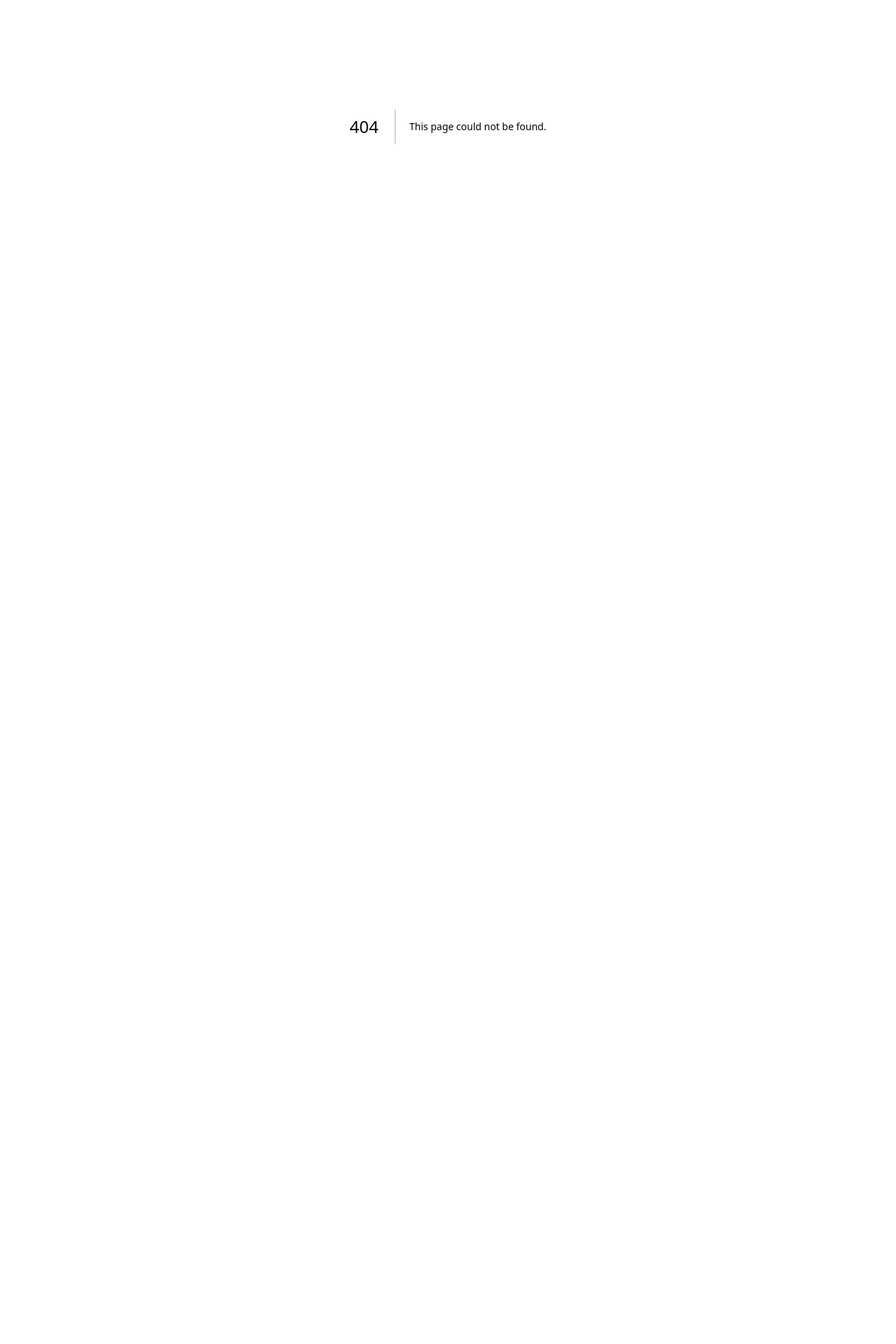
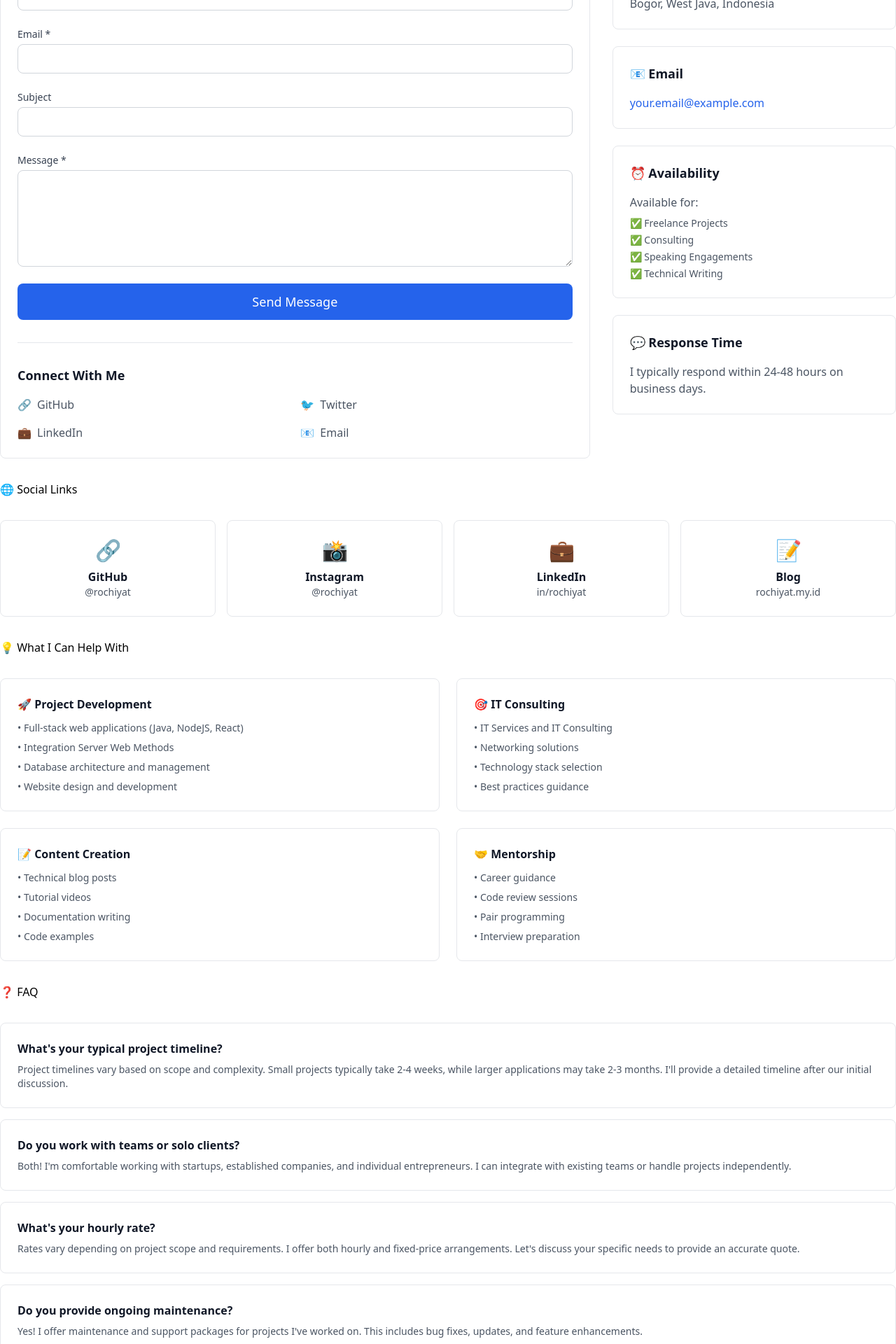
Before and after one commit to rochiyat/rochiyat.github.io, a Next.js app: page /contact-us in a window 1280 px wide. Before the commit this address had no page. Shown: the part 220-2140 px from the top of the page at 70% size. Before the commit the page ends 800 px from the top, so only its background shows below. Built offline with nearby package versions, Linux system fonts and the light colour scheme.

Commit message:
feat: Introduce new about me and contact pages.

```diff
--- a/pages/about.mdx
+++ b/pages/about.mdx
@@ -348,10 +348,5 @@ import { TechStack } from '@/components/projects/TechStack'
         Blog
       </button>
     </a>
-    <a href="/contact">
-      <button className="px-4 py-2 bg-blue-600 text-white rounded-lg font-medium hover:bg-blue-700 transition-colors">
-        Contact Me
-      </button>
-    </a>
   </div>
 </Card>
--- a/pages/contact.mdx
+++ b/pages/contact-us.mdx
@@ -4,10 +4,10 @@ import { Card } from '@/components/ui/Card'
 # 📧 Get In Touch
 
 <div className="max-w-4xl my-8">
-  <p className="text-lg text-gray-600 dark:text-gray-400 mb-8">
+  <div className="text-lg text-gray-600 dark:text-gray-400 mb-8">
     Have a project in mind? Want to discuss an opportunity? Or just want to say hi?
     I'd love to hear from you. Fill out the form below and I'll get back to you as soon as possible.
-  </p>
+  </div>
 </div>
 
 <div className="grid grid-cols-1 lg:grid-cols-3 gap-8 my-8">
@@ -20,9 +20,9 @@ import { Card } from '@/components/ui/Card'
       <h3 className="text-lg font-bold text-gray-900 dark:text-white mb-4">
         📍 Location
       </h3>
-      <p className="text-gray-600 dark:text-gray-400">
+      <div className="text-gray-600 dark:text-gray-400">
         Bogor, West Java, Indonesia
-      </p>
+      </div>
     </Card>
 
     <Card>
@@ -41,9 +41,9 @@ import { Card } from '@/components/ui/Card'
       <h3 className="text-lg font-bold text-gray-900 dark:text-white mb-4">
         ⏰ Availability
       </h3>
-      <p className="text-gray-600 dark:text-gray-400 mb-2">
+      <div className="text-gray-600 dark:text-gray-400 mb-2">
         Available for:
-      </p>
+      </div>
       <ul className="text-sm text-gray-600 dark:text-gray-400 space-y-1">
         <li>✅ Freelance Projects</li>
         <li>✅ Consulting</li>
@@ -56,9 +56,9 @@ import { Card } from '@/components/ui/Card'
       <h3 className="text-lg font-bold text-gray-900 dark:text-white mb-4">
         💬 Response Time
       </h3>
-      <p className="text-gray-600 dark:text-gray-400">
+      <div className="text-gray-600 dark:text-gray-400">
         I typically respond within 24-48 hours on business days.
-      </p>
+      </div>
     </Card>
   </div>
 </div>
@@ -70,7 +70,7 @@ import { Card } from '@/components/ui/Card'
     <Card hover className="text-center">
       <div className="text-3xl mb-2">🔗</div>
       <h4 className="font-bold text-gray-900 dark:text-white">GitHub</h4>
-      <p className="text-sm text-gray-600 dark:text-gray-400">@rochiyat</p>
+      <div className="text-sm text-gray-600 dark:text-gray-400">@rochiyat</div>
     </Card>
   </a>
 
@@ -78,7 +78,7 @@ import { Card } from '@/components/ui/Card'
     <Card hover className="text-center">
       <div className="text-3xl mb-2">📸</div>
       <h4 className="font-bold text-gray-900 dark:text-white">Instagram</h4>
-      <p className="text-sm text-gray-600 dark:text-gray-400">@rochiyat</p>
+      <div className="text-sm text-gray-600 dark:text-gray-400">@rochiyat</div>
     </Card>
   </a>
 
@@ -86,7 +86,7 @@ import { Card } from '@/components/ui/Card'
     <Card hover className="text-center">
       <div className="text-3xl mb-2">💼</div>
       <h4 className="font-bold text-gray-900 dark:text-white">LinkedIn</h4>
-      <p className="text-sm text-gray-600 dark:text-gray-400">in/rochiyat</p>
+      <div className="text-sm text-gray-600 dark:text-gray-400">in/rochiyat</div>
     </Card>
   </a>
 
@@ -94,7 +94,7 @@ import { Card } from '@/components/ui/Card'
     <Card hover className="text-center">
       <div className="text-3xl mb-2">📝</div>
       <h4 className="font-bold text-gray-900 dark:text-white">Blog</h4>
-      <p className="text-sm text-gray-600 dark:text-gray-400">rochiyat.my.id</p>
+      <div className="text-sm text-gray-600 dark:text-gray-400">rochiyat.my.id</div>
     </Card>
   </a>
 </div>
@@ -150,40 +150,40 @@ import { Card } from '@/components/ui/Card'
     <h4 className="font-bold text-gray-900 dark:text-white mb-2">
       What's your typical project timeline?
     </h4>
-    <p className="text-sm text-gray-600 dark:text-gray-400">
+      <div className="text-sm text-gray-600 dark:text-gray-400">
         Project timelines vary based on scope and complexity. Small projects typically take 2-4 weeks,
         while larger applications may take 2-3 months. I'll provide a detailed timeline after our initial discussion.
-    </p>
+      </div>
   </Card>
 
   <Card>
     <h4 className="font-bold text-gray-900 dark:text-white mb-2">
       Do you work with teams or solo clients?
     </h4>
-    <p className="text-sm text-gray-600 dark:text-gray-400">
+      <div className="text-sm text-gray-600 dark:text-gray-400">
         Both! I'm comfortable working with startups, established companies, and individual entrepreneurs.
         I can integrate with existing teams or handle projects independently.
-    </p>
+      </div>
   </Card>
 
   <Card>
     <h4 className="font-bold text-gray-900 dark:text-white mb-2">
       What's your hourly rate?
     </h4>
-    <p className="text-sm text-gray-600 dark:text-gray-400">
+      <div className="text-sm text-gray-600 dark:text-gray-400">
         Rates vary depending on project scope and requirements. I offer both hourly and fixed-price arrangements.
         Let's discuss your specific needs to provide an accurate quote.
-    </p>
+      </div>
   </Card>
 
   <Card>
     <h4 className="font-bold text-gray-900 dark:text-white mb-2">
       Do you provide ongoing maintenance?
     </h4>
-    <p className="text-sm text-gray-600 dark:text-gray-400">
+      <div className="text-sm text-gray-600 dark:text-gray-400">
         Yes! I offer maintenance and support packages for projects I've worked on. This includes bug fixes,
         updates, and feature enhancements.
-    </p>
+      </div>
   </Card>
 </div>
 
@@ -191,9 +191,9 @@ import { Card } from '@/components/ui/Card'
   <h3 className="text-2xl font-bold text-gray-900 dark:text-white mb-4">
     Ready to Start Your Project?
   </h3>
-  <p className="text-gray-600 dark:text-gray-400 mb-6">
+  <div className="text-gray-600 dark:text-gray-400 mb-6">
     Let's turn your ideas into reality. Get in touch and let's discuss how I can help.
-  </p>
+  </div>
   <button
     onClick={() => window.scrollTo({ top: 0, behavior: 'smooth' })}
     className="px-6 py-3 bg-blue-600 text-white rounded-lg font-medium hover:bg-blue-700 transition-colors"
--- /dev/null
+++ b/pages/contact/index.mdx
@@ -0,0 +1,203 @@
+import { ContactForm } from '@/components/features/ContactForm'
+import { Card } from '@/components/ui/Card'
+
+# 📧 Get In Touch
+
+<div className="max-w-4xl my-8">
+  <div className="text-lg text-gray-600 dark:text-gray-400 mb-8">
+    Have a project in mind? Want to discuss an opportunity? Or just want to say hi?
+    I'd love to hear from you. Fill out the form below and I'll get back to you as soon as possible.
+  </div>
+</div>
+
+<div className="grid grid-cols-1 lg:grid-cols-3 gap-8 my-8">
+  <div className="lg:col-span-2">
+    <ContactForm />
+  </div>
+
+  <div className="space-y-6">
+    <Card>
+      <h3 className="text-lg font-bold text-gray-900 dark:text-white mb-4">
+        📍 Location
+      </h3>
+      <div className="text-gray-600 dark:text-gray-400">
+        Bogor, West Java, Indonesia
+      </div>
+    </Card>
+
+    <Card>
+      <h3 className="text-lg font-bold text-gray-900 dark:text-white mb-4">
+        📧 Email
+      </h3>
+      <a
+        href="mailto:your.email@example.com"
+        className="text-blue-600 dark:text-blue-400 hover:underline"
+      >
+        your.email@example.com
+      </a>
+    </Card>
+
+    <Card>
+      <h3 className="text-lg font-bold text-gray-900 dark:text-white mb-4">
+        ⏰ Availability
+      </h3>
+      <div className="text-gray-600 dark:text-gray-400 mb-2">
+        Available for:
+      </div>
+      <ul className="text-sm text-gray-600 dark:text-gray-400 space-y-1">
+        <li>✅ Freelance Projects</li>
+        <li>✅ Consulting</li>
+        <li>✅ Speaking Engagements</li>
+        <li>✅ Technical Writing</li>
+      </ul>
+    </Card>
+
+    <Card>
+      <h3 className="text-lg font-bold text-gray-900 dark:text-white mb-4">
+        💬 Response Time
+      </h3>
+      <div className="text-gray-600 dark:text-gray-400">
+        I typically respond within 24-48 hours on business days.
+      </div>
+    </Card>
+  </div>
+</div>
+
+## 🌐 Social Links
+
+<div className="grid grid-cols-1 md:grid-cols-2 lg:grid-cols-4 gap-4 my-8">
+  <a href="https://github.com/rochiyat" target="_blank" rel="noopener noreferrer">
+    <Card hover className="text-center">
+      <div className="text-3xl mb-2">🔗</div>
+      <h4 className="font-bold text-gray-900 dark:text-white">GitHub</h4>
+      <div className="text-sm text-gray-600 dark:text-gray-400">@rochiyat</div>
+    </Card>
+  </a>
+
+  <a href="https://www.instagram.com/rochiyat/" target="_blank" rel="noopener noreferrer">
+    <Card hover className="text-center">
+      <div className="text-3xl mb-2">📸</div>
+      <h4 className="font-bold text-gray-900 dark:text-white">Instagram</h4>
+      <div className="text-sm text-gray-600 dark:text-gray-400">@rochiyat</div>
+    </Card>
+  </a>
+
+  <a href="https://linkedin.com/in/rochiyat" target="_blank" rel="noopener noreferrer">
+    <Card hover className="text-center">
+      <div className="text-3xl mb-2">💼</div>
+      <h4 className="font-bold text-gray-900 dark:text-white">LinkedIn</h4>
+      <div className="text-sm text-gray-600 dark:text-gray-400">in/rochiyat</div>
+    </Card>
+  </a>
+
+  <a href="https://www.rochiyat.my.id/" target="_blank" rel="noopener noreferrer">
+    <Card hover className="text-center">
+      <div className="text-3xl mb-2">📝</div>
+      <h4 className="font-bold text-gray-900 dark:text-white">Blog</h4>
+      <div className="text-sm text-gray-600 dark:text-gray-400">rochiyat.my.id</div>
+    </Card>
+  </a>
+</div>
+
+## 💡 What I Can Help With
+
+<div className="grid grid-cols-1 md:grid-cols-2 gap-6 my-8">
+  <Card>
+    <h4 className="font-bold text-gray-900 dark:text-white mb-3">🚀 Project Development</h4>
+    <ul className="text-sm text-gray-600 dark:text-gray-400 space-y-2">
+      <li>• Full-stack web applications (Java, NodeJS, React)</li>
+      <li>• Integration Server Web Methods</li>
+      <li>• Database architecture and management</li>
+      <li>• Website design and development</li>
+    </ul>
+  </Card>
+
+  <Card>
+    <h4 className="font-bold text-gray-900 dark:text-white mb-3">🎯 IT Consulting</h4>
+    <ul className="text-sm text-gray-600 dark:text-gray-400 space-y-2">
+      <li>• IT Services and IT Consulting</li>
+      <li>• Networking solutions</li>
+      <li>• Technology stack selection</li>
+      <li>• Best practices guidance</li>
+    </ul>
+  </Card>
+
+  <Card>
+    <h4 className="font-bold text-gray-900 dark:text-white mb-3">📝 Content Creation</h4>
+    <ul className="text-sm text-gray-600 dark:text-gray-400 space-y-2">
+      <li>• Technical blog posts</li>
+      <li>• Tutorial videos</li>
+      <li>• Documentation writing</li>
+      <li>• Code examples</li>
+    </ul>
+  </Card>
+
+  <Card>
+    <h4 className="font-bold text-gray-900 dark:text-white mb-3">🤝 Mentorship</h4>
+    <ul className="text-sm text-gray-600 dark:text-gray-400 space-y-2">
+      <li>• Career guidance</li>
+      <li>• Code review sessions</li>
+      <li>• Pair programming</li>
+      <li>• Interview preparation</li>
+    </ul>
+  </Card>
+</div>
+
+## ❓ FAQ
+
+<div className="space-y-4 my-8">
+  <Card>
+    <h4 className="font-bold text-gray-900 dark:text-white mb-2">
+      What's your typical project timeline?
+    </h4>
+      <div className="text-sm text-gray-600 dark:text-gray-400">
+        Project timelines vary based on scope and complexity. Small projects typically take 2-4 weeks,
+        while larger applications may take 2-3 months. I'll provide a detailed timeline after our initial discussion.
+      </div>
+  </Card>
+
+  <Card>
+    <h4 className="font-bold text-gray-900 dark:text-white mb-2">
+      Do you work with teams or solo clients?
+    </h4>
+      <div className="text-sm text-gray-600 dark:text-gray-400">
+        Both! I'm comfortable working with startups, established companies, and individual entrepreneurs.
+        I can integrate with existing teams or handle projects independently.
+      </div>
+  </Card>
+
+  <Card>
+    <h4 className="font-bold text-gray-900 dark:text-white mb-2">
+      What's your hourly rate?
+    </h4>
+      <div className="text-sm text-gray-600 dark:text-gray-400">
+        Rates vary depending on project scope and requirements. I offer both hourly and fixed-price arrangements.
+        Let's discuss your specific needs to provide an accurate quote.
+      </div>
+  </Card>
+
+  <Card>
+    <h4 className="font-bold text-gray-900 dark:text-white mb-2">
+      Do you provide ongoing maintenance?
+    </h4>
+      <div className="text-sm text-gray-600 dark:text-gray-400">
+        Yes! I offer maintenance and support packages for projects I've worked on. This includes bug fixes,
+        updates, and feature enhancements.
+      </div>
+  </Card>
+</div>
+
+<Card className="text-center p-8 my-12 bg-gradient-to-r from-blue-50 to-purple-50 dark:from-blue-900/20 dark:to-purple-900/20">
+  <h3 className="text-2xl font-bold text-gray-900 dark:text-white mb-4">
+    Ready to Start Your Project?
+  </h3>
+  <div className="text-gray-600 dark:text-gray-400 mb-6">
+    Let's turn your ideas into reality. Get in touch and let's discuss how I can help.
+  </div>
+  <button
+    onClick={() => window.scrollTo({ top: 0, behavior: 'smooth' })}
+    className="px-6 py-3 bg-blue-600 text-white rounded-lg font-medium hover:bg-blue-700 transition-colors"
+  >
+    Send Message ↑
+  </button>
+</Card>
--- a/pages/index.mdx
+++ b/pages/index.mdx
@@ -14,7 +14,7 @@ import { Card } from '@/components/ui/Card'
   }}
   secondaryCTA={{
     text: "Get In Touch",
-    href: "/contact"
+    href: "/"
   }}
   stats={[
     { label: "Years Experience", value: "13+" },
@@ -170,13 +170,6 @@ import { Card } from '@/components/ui/Card'
   <div className="mt-4 text-gray-600 dark:text-gray-400 max-w-2xl mx-auto">
     I'm always interested in hearing about new projects and opportunities. Whether you have a question or just want to say hi, feel free to reach out!
   </div>
-  <div className="mt-6">
-    <a href="/contact" className="inline-block">
-      <button className="px-6 py-3 bg-blue-600 text-white rounded-lg font-medium hover:bg-blue-700 transition-colors">
-        Get In Touch
-      </button>
-    </a>
-  </div>
 </Card>
 
 ## 📬 Stay Updated
```
Lines whose indentation alone changed are shown as unchanged.
